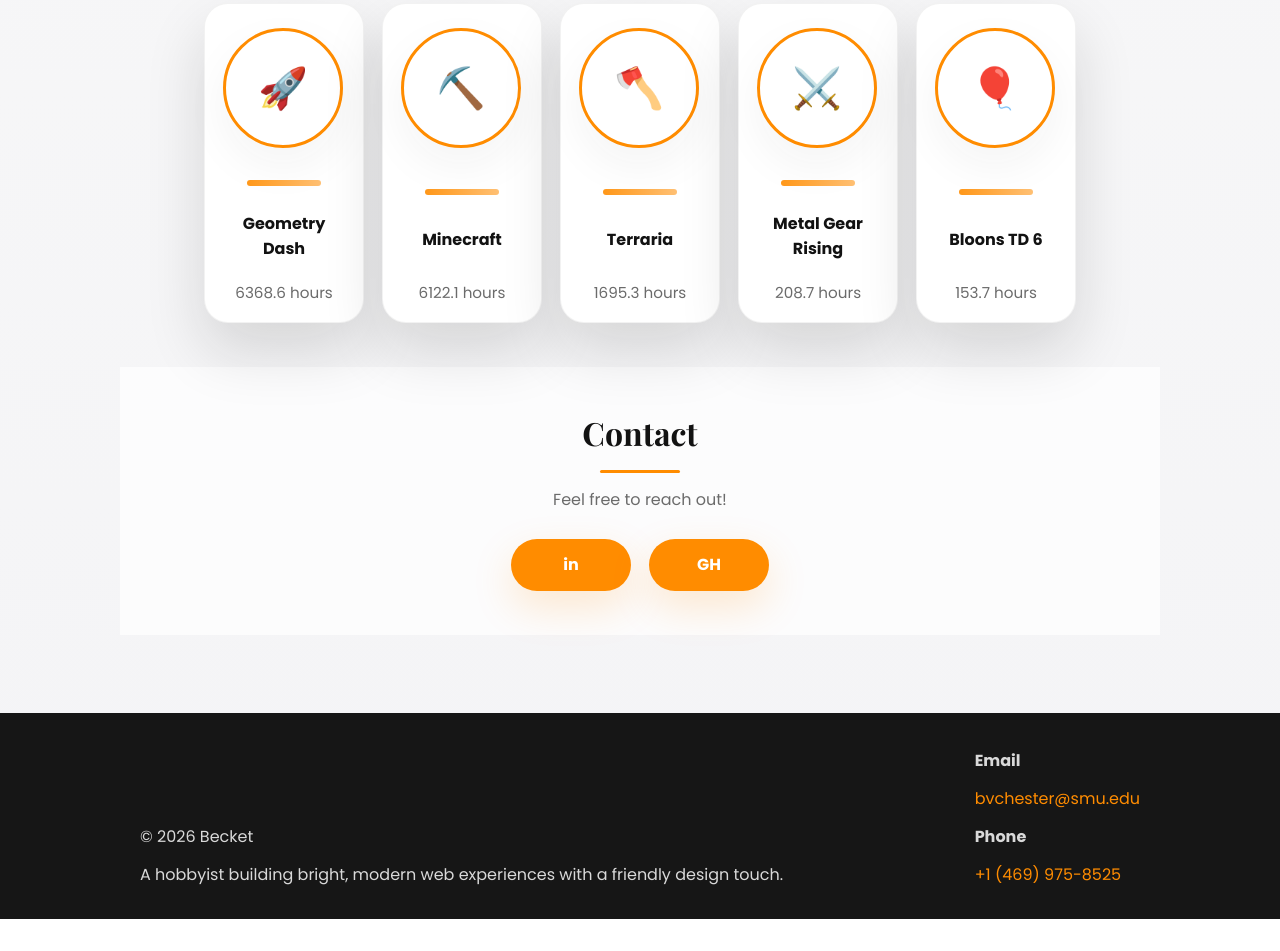
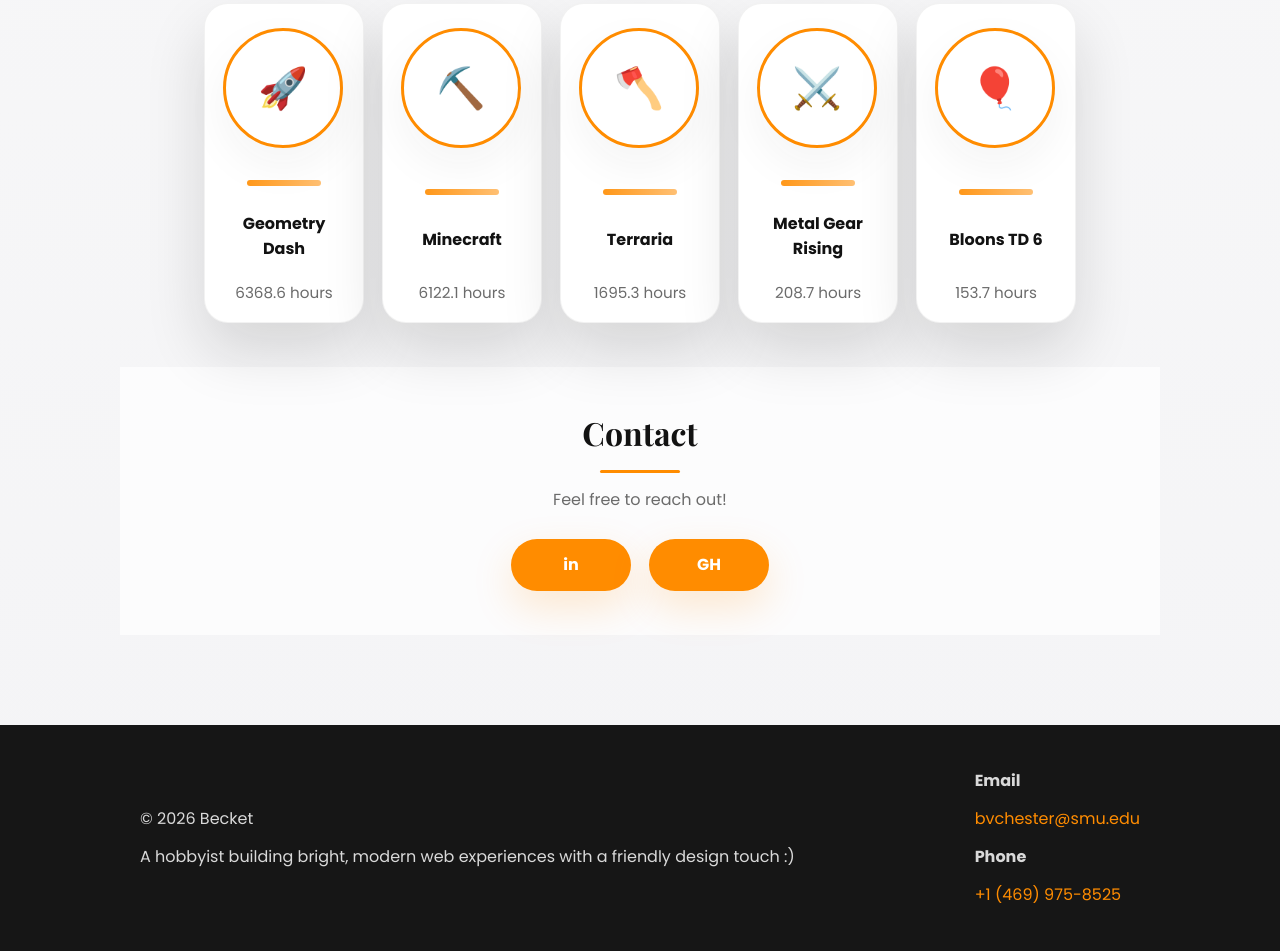
Before and after one commit to BecketVC/portfolio-website, a plain HTML site: page index.html in a window 1280 px wide. Shown: the part 1579-2530 px from the top of the page. Before the commit the page ends 2498 px from the top, so only its background shows below. Drawn offline with nearby package versions, Linux system fonts and the light colour scheme.

Commit message:
Update footer text and adjust styling for improved layout

```diff
--- a/index.html
+++ b/index.html
@@ -156,7 +156,7 @@
     <div class="footer-grid">
       <div class="footer-brand">
         <p>© 2026 Becket</p>
-        <p>A hobbyist building bright, modern web experiences with a friendly design touch.</p>
+        <p>A hobbyist building bright, modern web experiences with a friendly design touch :)</p>
       </div>
       <div class="footer-contact">
         <p><strong>Email</strong></p>
--- a/style.css
+++ b/style.css
@@ -462,15 +462,14 @@
 footer {
   background: rgba(18, 18, 18, 0.98);
   color: white;
-  padding: 24px 24px 20px;
-  margin-top: 18px;
-  position: relative;
+  padding: 32px 24px;
+  margin-top: 30px;
 }
 
 .footer-grid {
   display: flex;
   justify-content: space-between;
-  align-items: flex-start;
+  align-items: center;
   flex-wrap: wrap;
   gap: 24px;
   max-width: 1000px;
@@ -483,10 +482,6 @@
   padding: 0;
   background: transparent;
   box-shadow: none;
-}
-
-.footer-brand {
-  align-self: flex-end;
 }
 
 .footer-brand p,
```
Also changed, not shown: profile.jpg.
